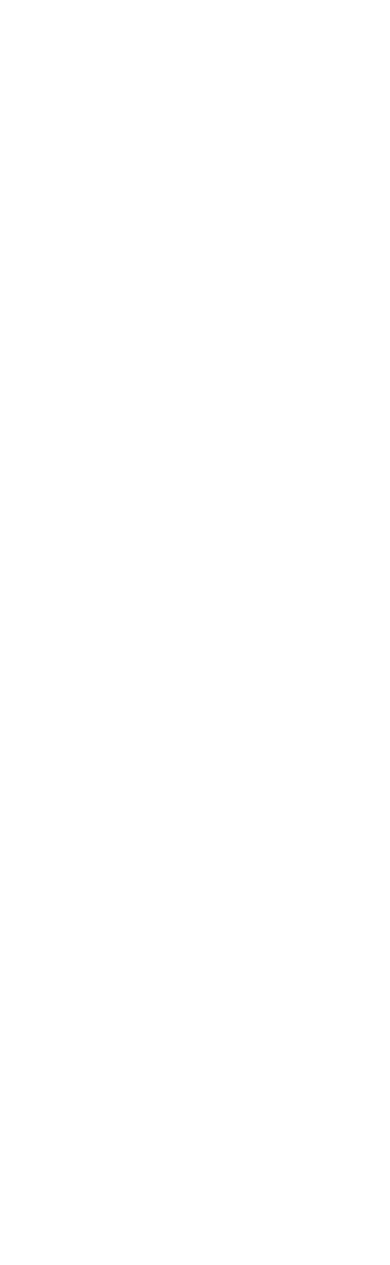
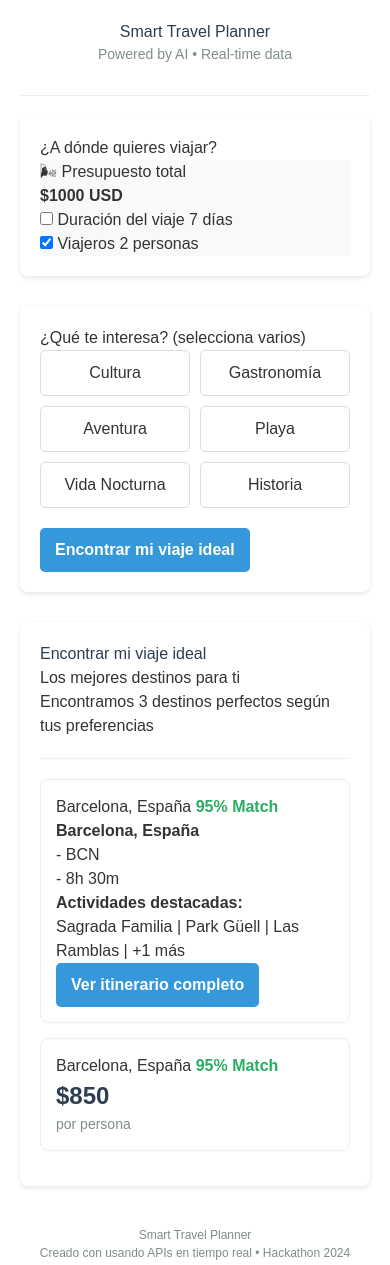
Before and after one commit to alevarriola/SmartTravel, a plain HTML site: page index.html in a window 390 px wide. Before the commit the page ends 844 px from the top, so only its background shows below. Drawn offline with nearby package versions, Linux system fonts and the light colour scheme.

Commit message:
Estructuracion del proyecto

```diff
--- /dev/null
+++ b/components/activityList.js
@@ -0,0 +1,5 @@
+// activityList.js - Lista de actividades recomendadas
+export function renderActivityList() {
+    // Lógica para renderizar la lista de actividades
+    // Placeholder: console.log('Render activity list');
+}
--- /dev/null
+++ b/components/mapView.js
@@ -0,0 +1,5 @@
+// mapView.js - Mapa interactivo con Leaflet
+export function renderMapView() {
+    // Lógica para renderizar el mapa interactivo
+    // Placeholder: console.log('Render map view');
+}
--- /dev/null
+++ b/components/resultsCard.js
@@ -0,0 +1,5 @@
+// resultsCard.js - Mostrar destinos sugeridos
+export function renderResultsCard() {
+    // Lógica para renderizar las tarjetas de resultados
+    // Placeholder: console.log('Render results card');
+}
--- /dev/null
+++ b/components/searchForm.js
@@ -0,0 +1,5 @@
+// searchForm.js - Formulario de búsqueda
+export function renderSearchForm() {
+    // Lógica para renderizar el formulario de búsqueda
+    // Placeholder: console.log('Render search form');
+}
--- /dev/null
+++ b/components/weatherWidget.js
@@ -0,0 +1,5 @@
+// weatherWidget.js - Widget de clima
+export function renderWeatherWidget() {
+    // Lógica para renderizar el widget de clima
+    // Placeholder: console.log('Render weather widget');
+}
--- a/index.html
+++ b/index.html
@@ -1,11 +1,184 @@
 <!DOCTYPE html>
-<html lang="en">
+<html lang="es">
 <head>
     <meta charset="UTF-8">
     <meta name="viewport" content="width=device-width, initial-scale=1.0">
-    <title>SmartTravel</title>
+    <title>Smart Travel Planner</title>
+    <link rel="stylesheet" href="style.css">
+    <style>
+        body {
+            font-family: Arial, sans-serif;
+            margin: 0;
+            padding: 20px;
+            color: #333;
+        }
+        header {
+            text-align: center;
+            margin-bottom: 30px;
+        }
+        h1 {
+            color: #2c3e50;
+        }
+        .subtitle {
+            color: #7f8c8d;
+            font-size: 14px;
+        }
+        .container {
+            max-width: 800px;
+            margin: 0 auto;
+        }
+        .section {
+            margin-bottom: 30px;
+            padding: 20px;
+            border-radius: 8px;
+            box-shadow: 0 2px 5px rgba(0,0,0,0.1);
+        }
+        .budget-section {
+            background-color: #f8f9fa;
+        }
+        .interests-section {
+            display: grid;
+            grid-template-columns: repeat(2, 1fr);
+            gap: 10px;
+        }
+        .interest-option {
+            padding: 10px;
+            border: 1px solid #ddd;
+            border-radius: 5px;
+            text-align: center;
+            cursor: pointer;
+        }
+        .interest-option.selected {
+            background-color: #3498db;
+            color: white;
+        }
+        .destination-card {
+            border: 1px solid #eee;
+            border-radius: 8px;
+            padding: 15px;
+            margin-bottom: 15px;
+        }
+        .match-percentage {
+            color: #27ae60;
+            font-weight: bold;
+        }
+        .price {
+            font-size: 24px;
+            font-weight: bold;
+            color: #2c3e50;
+        }
+        .per-person {
+            font-size: 14px;
+            color: #7f8c8d;
+        }
+        .btn {
+            background-color: #3498db;
+            color: white;
+            border: none;
+            padding: 10px 15px;
+            border-radius: 5px;
+            cursor: pointer;
+            font-weight: bold;
+        }
+        .footer {
+            text-align: center;
+            margin-top: 40px;
+            font-size: 12px;
+            color: #7f8c8d;
+        }
+        hr {
+            border: 0;
+            height: 1px;
+            background-color: #eee;
+            margin: 20px 0;
+        }
+    </style>
 </head>
 <body>
+    <div class="container">
+        <header>
+            <h1>Smart Travel Planner</h1>
+            <p class="subtitle">Powered by AI • Real-time data</p>
+        </header>
 
+        <hr>
+
+        <section class="section">
+            <h2>¿A dónde quieres viajar?</h2>
+
+            <div class="budget-section">
+                <h3>🌬 Presupuesto total</h3>
+                <p><strong>$1000 USD</strong></p>
+
+                <div>
+                    <input type="checkbox" id="duration">
+                    <label for="duration">Duración del viaje</label>
+                    <span>7 días</span>
+                </div>
+
+                <div>
+                    <input type="checkbox" id="travelers" checked>
+                    <label for="travelers">Viajeros</label>
+                    <span>2 personas</span>
+                </div>
+            </div>
+        </section>
+
+        <section class="section">
+            <h3>¿Qué te interesa? (selecciona varios)</h3>
+
+            <div class="interests-section">
+                <div class="interest-option">Cultura</div>
+                <div class="interest-option">Gastronomía</div>
+                <div class="interest-option">Aventura</div>
+                <div class="interest-option">Playa</div>
+                <div class="interest-option">Vida Nocturna</div>
+                <div class="interest-option">Historia</div>
+            </div>
+
+            <button class="btn" style="margin-top: 20px;">Encontrar mi viaje ideal</button>
+        </section>
+
+        <section class="section">
+            <h1>Encontrar mi viaje ideal</h1>
+            <h2>Los mejores destinos para ti</h2>
+            <p>Encontramos 3 destinos perfectos según tus preferencias</p>
+
+            <hr>
+
+            <div class="destination-card">
+                <h3>Barcelona, España <span class="match-percentage">95% Match</span></h3>
+                <p><strong>Barcelona, España</strong></p>
+                <p>- BCN</p>
+                <p>- 8h 30m</p>
+
+                <p><strong>Actividades destacadas:</strong></p>
+                <p>Sagrada Familia | Park Güell | Las Ramblas | +1 más</p>
+
+                <button class="btn">Ver itinerario completo</button>
+            </div>
+
+            <div class="destination-card">
+                <h3>Barcelona, España <span class="match-percentage">95% Match</span></h3>
+                <p class="price">$850</p>
+                <p class="per-person">por persona</p>
+            </div>
+        </section>
+
+        <div class="footer">
+            <p>Smart Travel Planner</p>
+            <p>Creado con usando APIs en tiempo real • Hackathon 2024</p>
+        </div>
+    </div>
+
+    <script>
+        // JavaScript para manejar la selección de intereses
+        document.querySelectorAll('.interest-option').forEach(option => {
+            option.addEventListener('click', function() {
+                this.classList.toggle('selected');
+            });
+        });
+    </script>
+    <script type="module" src="main.js"></script>
 </body>
 </html>
--- /dev/null
+++ b/main.js
@@ -0,0 +1,16 @@
+// main.js - Lógica principal de Smart Travel Planner
+
+import { renderSearchForm } from './components/searchForm.js';
+import { renderResultsCard } from './components/resultsCard.js';
+import { renderMapView } from './components/mapView.js';
+import { renderWeatherWidget } from './components/weatherWidget.js';
+import { renderActivityList } from './components/activityList.js';
+
+// Inicialización de la app
+window.addEventListener('DOMContentLoaded', () => {
+    renderSearchForm();
+    renderResultsCard();
+    renderMapView();
+    renderWeatherWidget();
+    renderActivityList();
+});
--- /dev/null
+++ b/services/aiRecommender.js
@@ -0,0 +1,6 @@
+// aiRecommender.js - OpenAI para recomendaciones
+export async function getRecommendations(params) {
+    // Lógica para obtener recomendaciones de IA
+    // Placeholder: return [];
+    return [];
+}
--- /dev/null
+++ b/services/countriesAPI.js
@@ -0,0 +1,6 @@
+// countriesAPI.js - REST Countries + GeoNames
+export async function getCountryInfo(country) {
+    // Lógica para consultar información de países
+    // Placeholder: return {};
+    return {};
+}
--- /dev/null
+++ b/services/flightsAPI.js
@@ -0,0 +1,6 @@
+// flightsAPI.js - Consultar vuelos (Amadeus/Skyscanner)
+export async function searchFlights(params) {
+    // Lógica para consultar vuelos
+    // Placeholder: return [];
+    return [];
+}
--- /dev/null
+++ b/services/placesAPI.js
@@ -0,0 +1,6 @@
+// placesAPI.js - Foursquare
+export async function getPlaces(params) {
+    // Lógica para consultar lugares
+    // Placeholder: return [];
+    return [];
+}
--- /dev/null
+++ b/services/weatherAPI.js
@@ -0,0 +1,6 @@
+// weatherAPI.js - OpenWeatherMap
+export async function getWeather(location) {
+    // Lógica para consultar clima
+    // Placeholder: return {};
+    return {};
+}
--- /dev/null
+++ b/style.css
@@ -0,0 +1,2 @@
+@import url('https://cdn.jsdelivr.net/npm/tailwindcss@2.2.19/dist/tailwind.min.css');
+/* Custom styles can go here */
--- /dev/null
+++ b/utils/budgetCalc.js
@@ -0,0 +1,4 @@
+// budgetCalc.js - Calcular costo total estimado
+export function calculateBudget({ base, travelers = 1, days = 1, extras = 0 }) {
+    return (base + extras) * travelers * days;
+}
```
Also changed, not shown: config.js (added, +10 -0 lines), utils/domUtils.js (added, +14 -0 lines), 2 other files.
